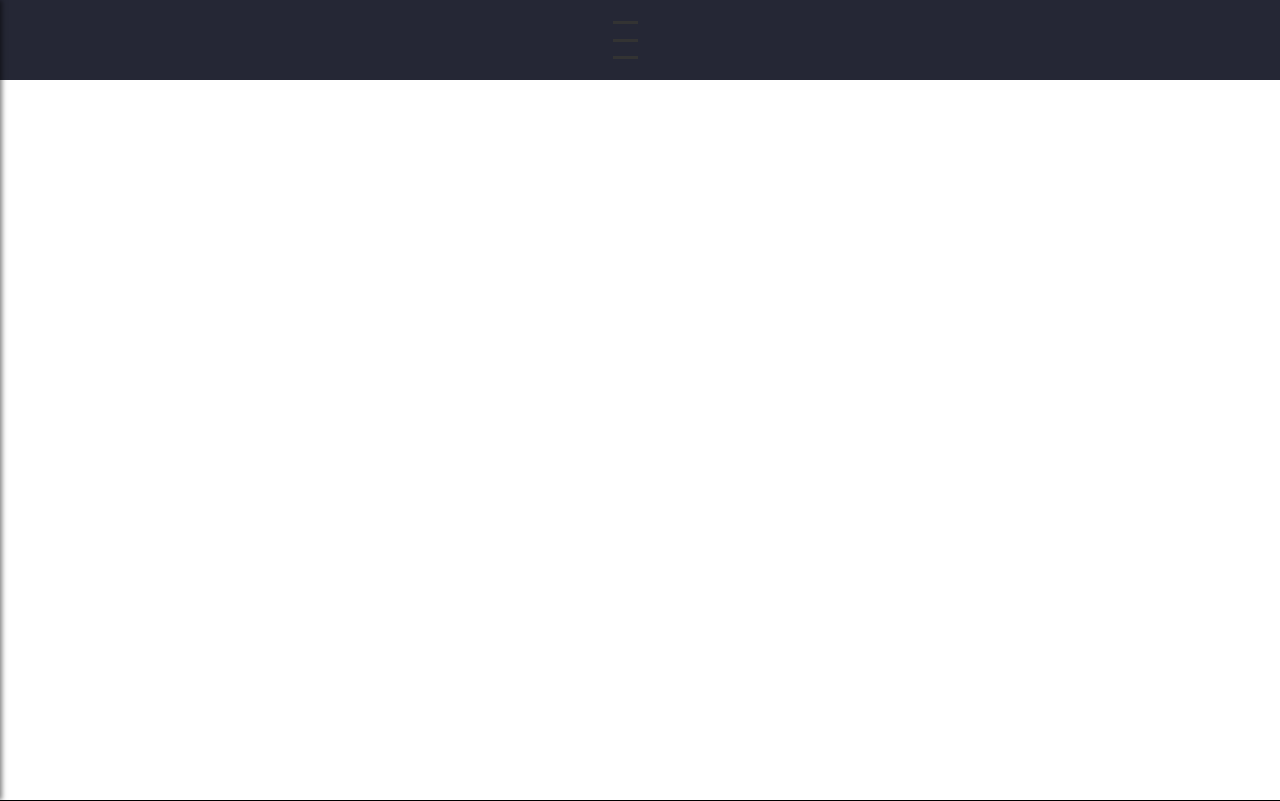
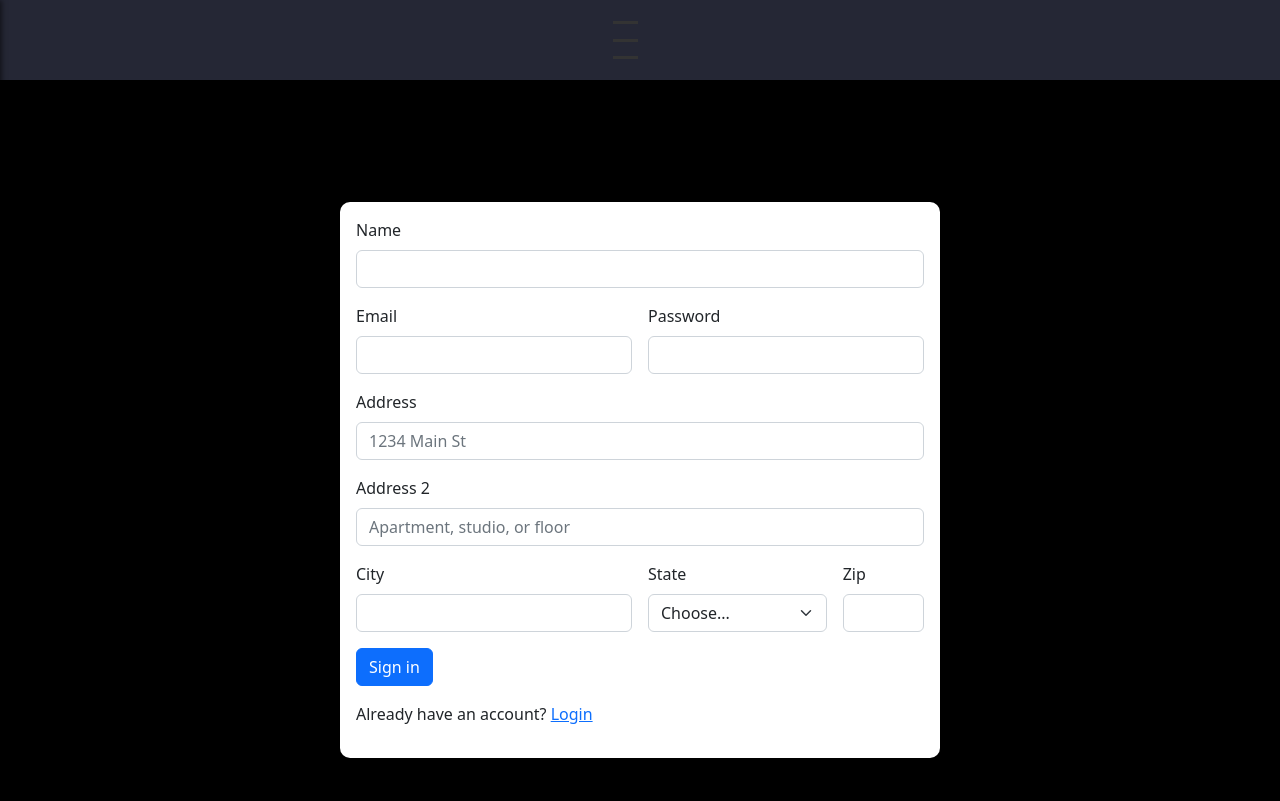
Before and after one commit to MalavyaRaval/Virtual-Events, a React (Vite) app: page / in a window 1280 px wide. Shown: the top 801 px of the page. Built offline with nearby package versions, Linux system fonts and the light colour scheme; the HTML template or start-up script is replaced by a standard one.

Commit message:
CSS styling fixed

```diff
--- a/src/CSS/navbar.css
+++ b/src/CSS/navbar.css
@@ -3,10 +3,10 @@
   box-sizing: 0;
 }
 
-.navbar-container {
+/* .navbar-container {
   width: 100%;
   height: 100vh;
-}
+} */
 
 nav {
   width: 100%;
```
Also changed, not shown: src/components/aboutus.jsx (added).
